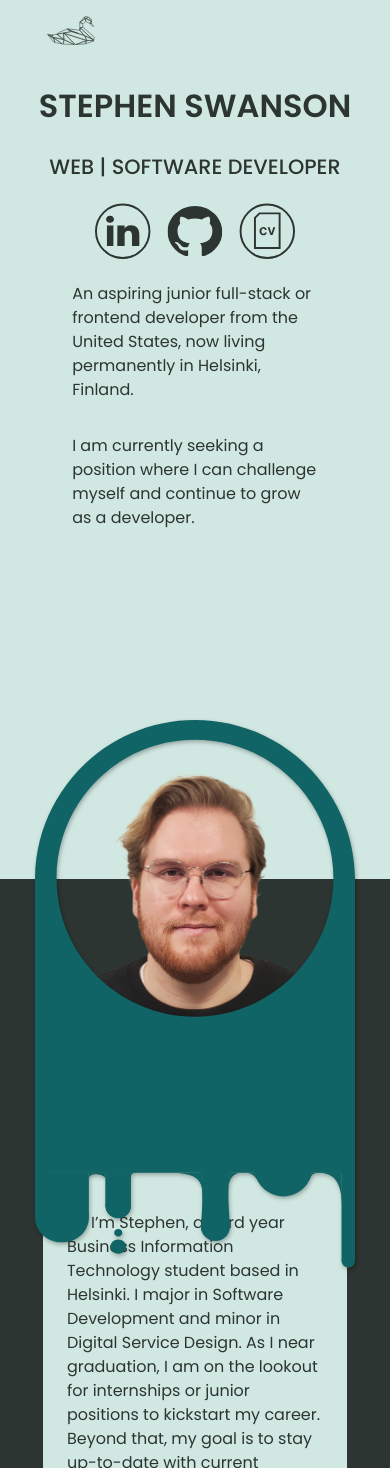
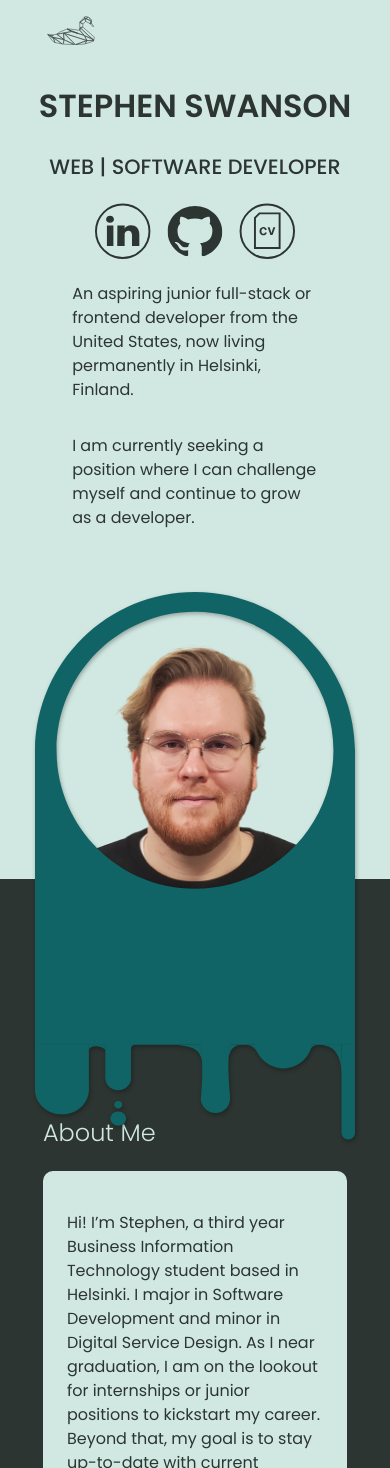
Before and after one commit to YB-BigSwan/swanson-portfolio, a React (Vite) app: page / in a window 390 px wide. Shown: the top 1468 px of the page. Built offline with nearby package versions, Linux system fonts and the light colour scheme; no server answers.

Commit message:
Banner position absolute mobile issue should be fixed

```diff
--- a/src/styles/hero-section.css
+++ b/src/styles/hero-section.css
@@ -159,7 +159,7 @@ h1 {
   }
 
   .hero-image {
-    top: 45rem;
+    top: 34rem;
     width: 40%;
     min-width: 20rem;
     left: 50%;
@@ -189,7 +189,7 @@ h1 {
   }
 
   .hero-image {
-    top: 45rem;
+    top: 37rem;
     width: 40%;
     min-width: 20rem;
     left: 50%;
@@ -203,7 +203,7 @@ h1 {
 
 @media screen and (max-width: 376px) {
   .hero-image {
-    top: 45rem;
+    top: 37rem;
     width: 40%;
     min-width: 20rem;
     left: 50%;
```
